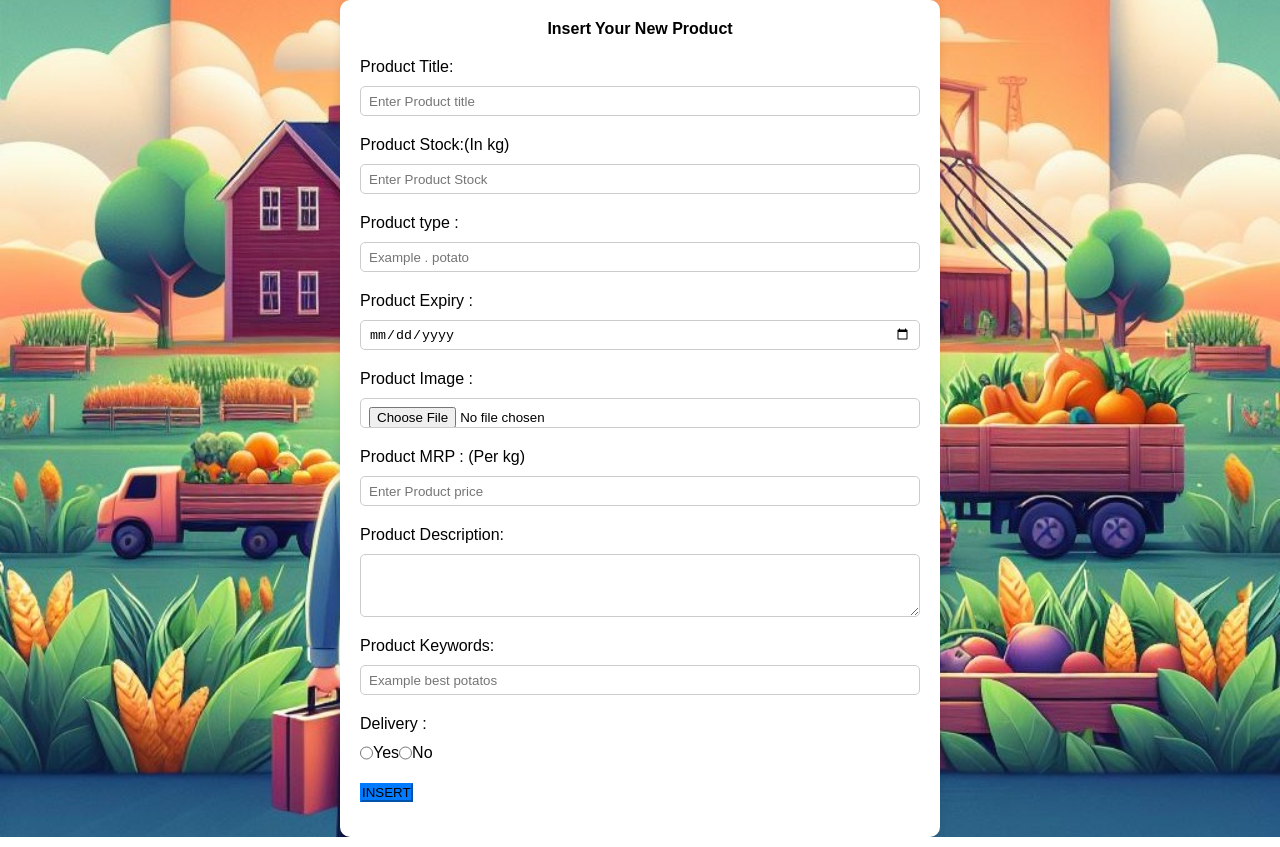
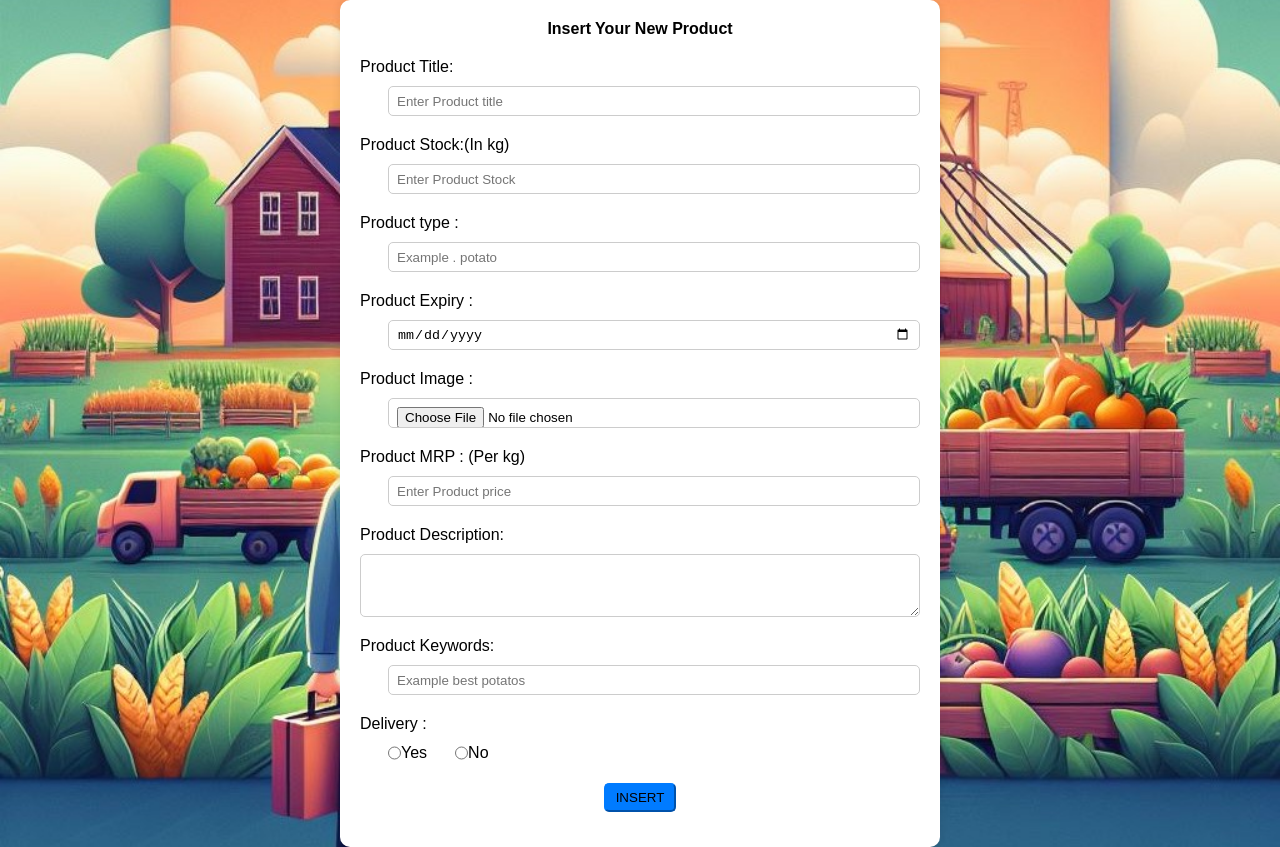
Before and after one commit to sukumar9024/Agricultural-Management-System-Using-React-, a React (Create React App) app: page /customer/addProduct in a window 1280 px wide. Built offline with nearby package versions, Linux system fonts and the light colour scheme.

Commit message:
add product  changes

```diff
--- a/src/Components/customerAddProduct.jsx
+++ b/src/Components/customerAddProduct.jsx
@@ -69,7 +69,7 @@ function CustomerAddProduct() {
                     </div>
                   </div>
                   <div className="form-group row">
-                    <div className="col-md-6 offset-md-4">
+                    <div className="col-md-6 offset-md-4 insertButton">
                       <button type="submit" className="btn btn-primary" name="insert_pro">
                         INSERT
                       </button>
--- a/src/Styling/customerAddProduct.css
+++ b/src/Styling/customerAddProduct.css
@@ -51,13 +51,23 @@
   margin-top: 5px;
   margin-bottom: 5px;
 }
+.col-md-6 input{
+  margin-left: 5%;
+}
+.insertButton{
+  display: flex;
+  align-items: center;
+  justify-content: center;
+}
 
 .btn-primary {
+  padding: 5px 10px;
+  border-radius: 5px;
   background-color: #007bff;
   border-color: #007bff;
 }
 
 .btn-primary:hover {
-  background-color: #0056b3;
-  border-color: #0056b3;
+  background-color: #00b339;
+  border-color: #00b339;
 }
```
